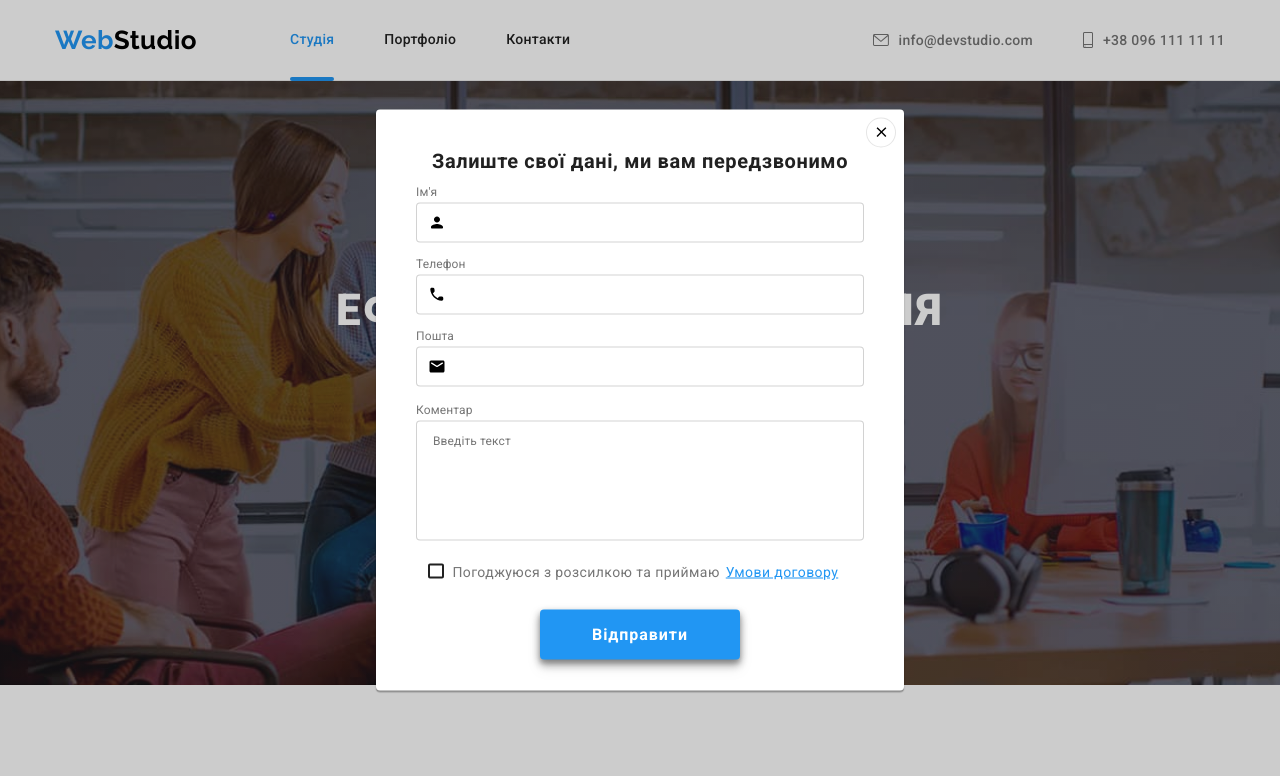
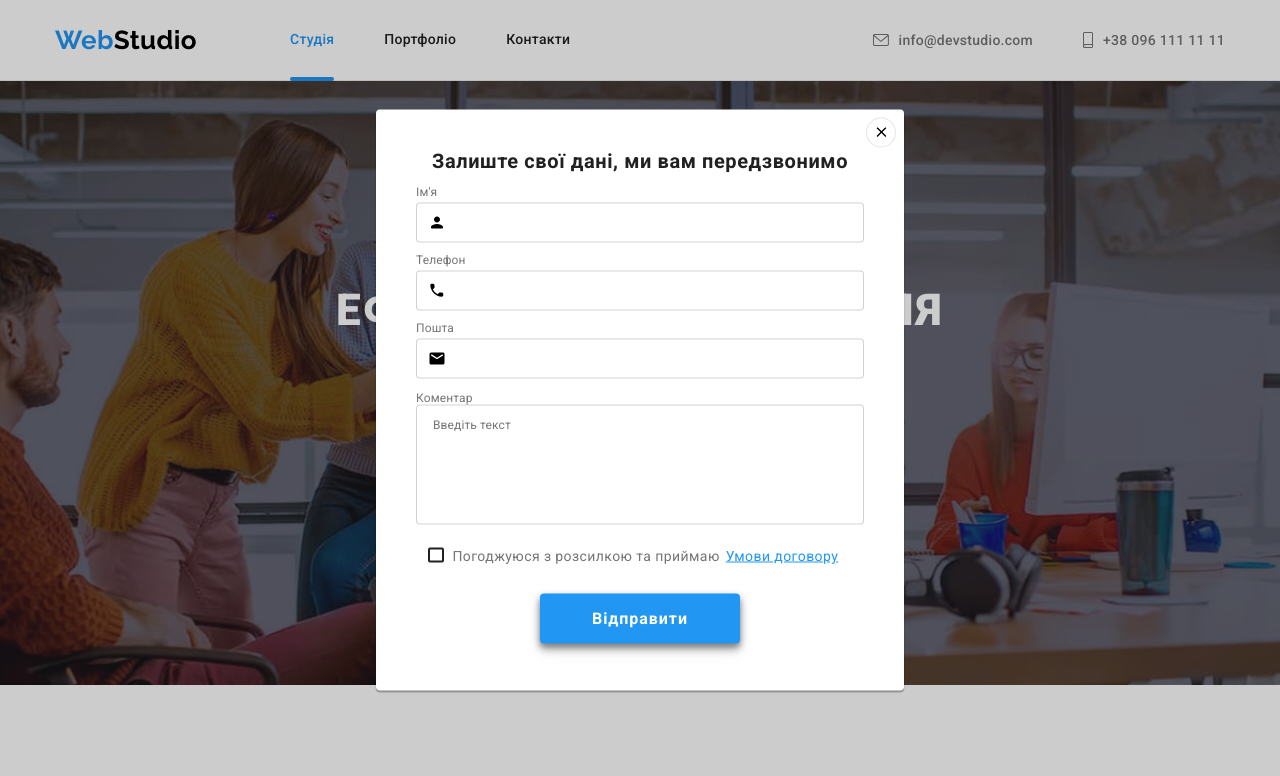
Before and after one commit to IevgenBabak/goit-markup-hw-06, a plain HTML site: page index.html in a window 1280 px wide. Both pictures are taken after a click on the button "Замовити послугу". Shown: the top 776 px of the page. Drawn offline with Linux system fonts and the light colour scheme.

Commit message:
7 commit

```diff
--- a/css/styles.css
+++ b/css/styles.css
@@ -475,6 +475,7 @@ nav.container {
   text-transform: uppercase;
   margin-bottom: 20px;
   line-height: 1.14;
+  font-weight: 700;
 }
 .footer-web {
   display: flex;
@@ -586,7 +587,8 @@ nav.container {
   cursor: pointer;
   transition: fill var(--time-cubic-bezier);
 }
-.close-button:hover {
+.close-button:hover,
+.close-button:focus {
   fill: var(--accent-color);
 }
 .backdrop.is-hidden .modal {
@@ -606,27 +608,16 @@ nav.container {
   flex-direction: column;
   margin-bottom: 10px;
 }
-.form-element label {
-  margin-bottom: 4px;
-}
-.input-wrap {
-  position: relative;
-}
 .input-modal {
   position: relative;
-  display: flex;
-  align-items: center;
   margin-top: 4px;
-
 }
-.form-element svg {
+.form-field svg {
   position: absolute;
   top: 50%;
   left: 12px;
-  transform: translateY(-50%);
 }
 .form-element input {
-  border: none;
   height: 40px;
   border: 1px solid var(--modal-no-focus-color);
   border-radius: 4px;
@@ -645,6 +636,7 @@ nav.container {
   border-radius: 4px;
   outline: none;
   color: var(--brand-color);
+  padding-left: 16px;
 }
 .footer-input placeholder {
   font-weight: 400;
@@ -704,6 +696,7 @@ nav.container {
 .footer-form {
   display: flex;
   gap: 12px;
+  fill: var(--brand-color);
 }
 .form-element input:focus {
   border: 1px solid var(--accent-color);
@@ -727,14 +720,12 @@ nav.container {
   text-decoration: underline;
 }
 textarea {
-  border: none;
   width: 448px;
   height: 120px;
   border: 1px solid var(--modal-no-focus-color);
   border-radius: 4px;
   resize: none;
   padding: 12px 16px;
-  margin-top: 4px;
   cursor: pointer;
   outline: none;
   margin-bottom: 20px;
@@ -744,12 +735,12 @@ textarea:focus {
   border: 1px solid var(--accent-color);
 }
 .form-field {
+  position: relative;
   font-size: 12px;
   line-height: 1.17;
   letter-spacing: 0.01em;
 }
 .textarea-label {
-  margin-bottom: 4px;
   font-size: 12px;
   line-height: 1.17;
   letter-spacing: 0.01em;
--- a/index.html
+++ b/index.html
@@ -456,18 +456,18 @@
         </div>
         <div class="subscribe">
           <p class="footer-text">підпишиться на розсилку</p>
-          <ul class="footer-web">
-            <li>
           <form class="footer-form">
             <label>
-                  <input class="footer-input" type="email" name="email" placeholder="E-mail"/>
+              <input class="footer-input" type="email" name="email" placeholder="E-mail" />
             </label>
 
-                <button type="submit" class="subscribe-btn">Підписатися
+            <button type="submit" class="subscribe-btn">
+              Підписатися
               <svg class="icon-icon-send sov-web" width="24px" height="24px">
-                  <use href="./images/sprite.svg#icon-icon-send"></use></svg></button>
+                <use href="./images/sprite.svg#icon-icon-send"></use>
+              </svg>
+            </button>
           </form>
-          </ul>
         </div>
       </div>
     </footer>
@@ -477,59 +477,61 @@
 
         <form class="modal-form">
           <div class="form-element">
-            <label class="form-field" for="username"><span class="form-label">Ім'я</span>
-            <div class="input-wrap">
-              <input class="input-modal" type="text" name="username" id="username" required>
-              <svg
-              class="icon-person-black-18dp-1"
-              width="18px" height="18px">
+            <label class="form-field" for="username"
+              ><span class="form-label">Ім'я</span>
+              <input class="input-modal" type="text" name="username" id="username" required />
+              <svg class="icon-person-black-18dp-1" width="18px" height="18px">
                 <use href="./images/sprite.svg#icon-person-black-18dp-1"></use>
               </svg>
-              </div>
             </label>
           </div>
 
           <div class="form-element">
-            <label class="form-field" for="phone_number"><span class="form-label">Телефон</span>
-            <div class="input-wrap">
-            <input class="input-modal" type="tel" name="phone_number" id="phone_number" required>
-            <svg
-              class="icon-phone-black-18dp-1"
-              width="18px" height="18px">
+            <label class="form-field" for="phone_number"
+              ><span class="form-label">Телефон</span>
+              <input
+                class="input-modal"
+                type="tel"
+                name="phone_number"
+                id="phone_number"
+                required
+              />
+              <svg class="icon-phone-black-18dp-1" width="18px" height="18px">
                 <use href="./images/sprite.svg#icon-phone-black-18dp-1"></use>
               </svg>
-            </div>
             </label>
           </div>
 
           <div class="form-element">
-            <label class="form-field" for="email"><span class="form-label">Пошта</span>
-            <div class="input-wrap">
-             <input class="input-modal" type="email" name="email" id="email">
-             <svg
-              class="icon-email-black-18dp-1"
-              width="18px" height="18px">
+            <label class="form-field" for="email"
+              ><span class="form-label">Пошта</span>
+              <input class="input-modal" type="email" name="email" id="email" />
+              <svg class="icon-email-black-18dp-1" width="18px" height="18px">
                 <use href="./images/sprite.svg#icon-email-black-18dp-1"></use>
               </svg>
             </label>
           </div>
-        </div>
 
           <div class="form">
             <label class="textarea-label" for="comment">Коментар</label>
-            <textarea name="comment" id="comment"  placeholder="Введіть текст" class="textarea-field"></textarea>
+            <textarea
+              name="comment"
+              id="comment"
+              placeholder="Введіть текст"
+              class="textarea-field"
+            ></textarea>
           </div>
           <div class="accept">
-              <input type="checkbox" id="accept" name="accept" class="check-input">
+            <input type="checkbox" id="accept" name="accept" class="check-input" />
             <label for="accept" class="checkbox-label">
-                <div class="checkbox">
+              <span class="checkbox">
                 <svg class="icon-check" width="16px" height="15px">
-            <!-- <use class="icon-vector" href="./images/sprite.svg#icon-vector"></use> -->
                   <use class="icon-vector-check" href="./images/sprite.svg#icon-vector-check"></use>
                 </svg>
-              </div>
+              </span>
               Погоджуюся з розсилкою та приймаю
-              <a href="*" class="contract">Умови договору</a></label>
+              <a href="*" class="contract">Умови договору</a></label
+            >
           </div>
           <button type="submit" class="submit-btn">Відправити</button>
         </form>
```
Also changed, not shown: portfolio.html (+7 -3 lines). Lines whose indentation alone changed are shown as unchanged.
